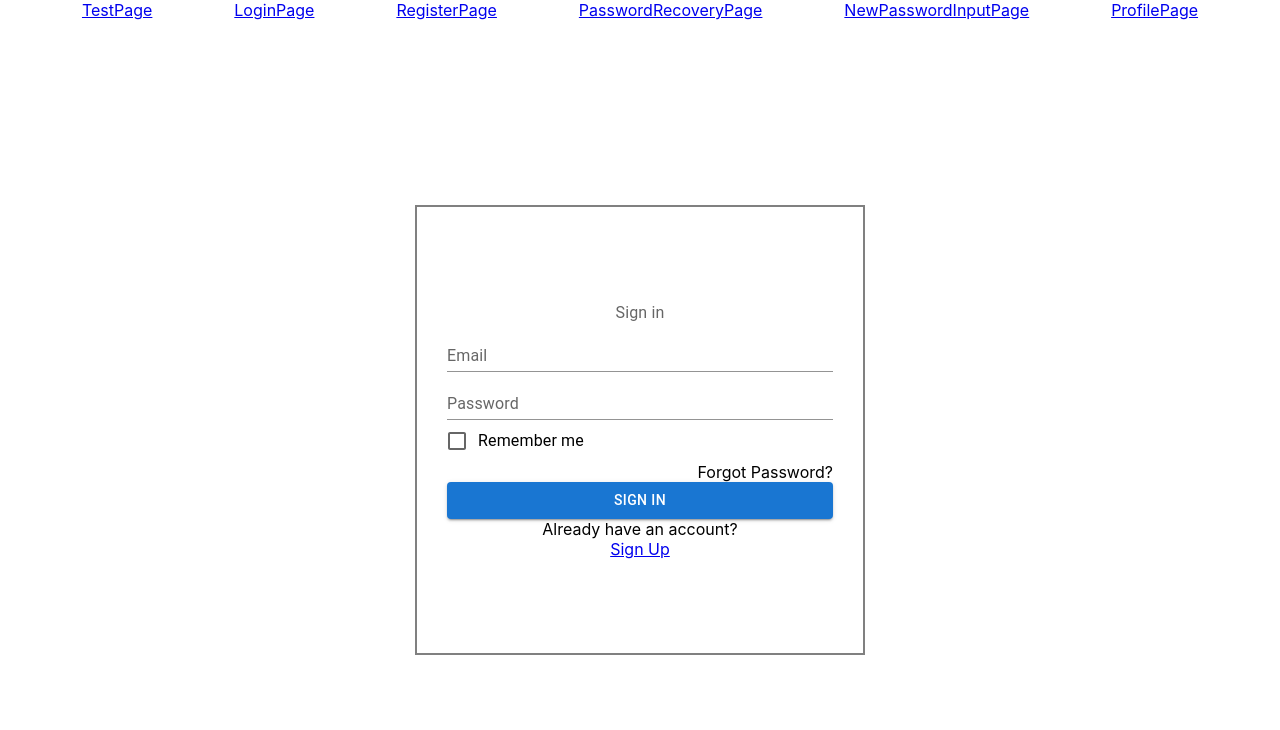
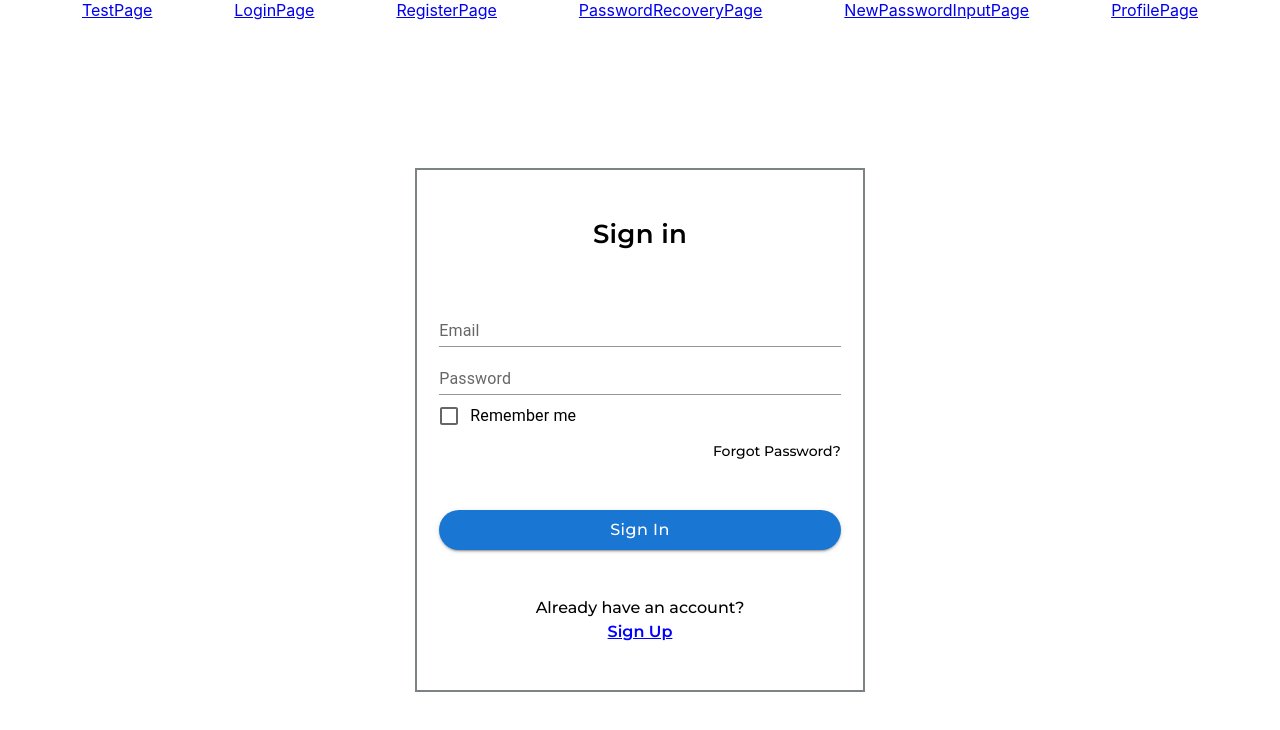
Before and after one commit to AndAndrew/cards, a React (Create React App) app: page /#/login in a window 1280 px wide. Shown: the top 730 px of the page. Built offline with nearby package versions, Linux system fonts and the light colour scheme.

Commit message:
feat: added font, some other styles

```diff
--- a/public/index.html
+++ b/public/index.html
@@ -25,6 +25,9 @@
       Learn how to configure a non-root public URL by running `npm run build`.
     -->
     <title>React App</title>
+    <link rel="preconnect" href="https://fonts.googleapis.com">
+    <link rel="preconnect" href="https://fonts.gstatic.com" crossorigin>
+    <link href="https://fonts.googleapis.com/css2?family=Montserrat:wght@100;200;300;400;500;600;700;800;900&display=swap" rel="stylesheet">
   </head>
   <body>
     <noscript>You need to enable JavaScript to run this app.</noscript>
--- a/src/common/styles/common.container.module.css
+++ b/src/common/styles/common.container.module.css
@@ -15,7 +15,7 @@
   justify-content: space-evenly;
 
   width: 450px;
-  min-height: 450px;
+  min-height: 520px;
 
-  border: 2px solid grey;
+  border: 2px solid #7c8385;
 }
--- a/src/features/auth/login/LoginPage.module.css
+++ b/src/features/auth/login/LoginPage.module.css
@@ -3,18 +3,29 @@
     flex-direction: column;
     justify-content: space-evenly;
 
-    margin: 0;
-    padding: 0 30px;
+    width: 90%;
+    min-height: 520px;
+
+    font-family: 'Montserrat';
+    font-size: 16px;
+    font-weight: 500;
+    line-height: 24px;
 }
 
 .forgotPass {
+    padding: 5px 0 50px 0;
+
+    font-size: 14px;
+    line-height: 18px;
     color: black;
     text-align: right;
     text-decoration: none;
 }
 
-.signInButton {
-    border-radius: 20px;
+.signUp {
+    font-size: 16px;
+    font-weight: 600;
+    color: blue;
 }
 
 .error {
--- a/src/features/auth/login/LoginPage.tsx
+++ b/src/features/auth/login/LoginPage.tsx
@@ -13,7 +13,7 @@ import { useFormik } from 'formik'
 import { Navigate } from 'react-router-dom'
 
 import { useAppDispatch, useAppSelector } from '../../../common/hooks/react-redux-hooks'
-import style from '../../../common/styles/common.container.module.css'
+import commonStyles from '../../../common/styles/common.container.module.css'
 import { LoginTC, setError } from '../authReducer'
 
 import styles from './LoginPage.module.css'
@@ -62,11 +62,20 @@ export const LoginPage = () => {
   }
 
   return (
-    <div className={style.AppContainer}>
-      <div className={style.personalInformationBlock}>
-        <form className={styles.form} onSubmit={formik.handleSubmit} onChange={formik.handleChange}>
-          <FormControl>
-            <FormLabel>Sign in</FormLabel>
+    <div className={commonStyles.AppContainer}>
+      <div className={commonStyles.personalInformationBlock}>
+        <form onSubmit={formik.handleSubmit} onChange={formik.handleChange}>
+          <FormControl className={styles.form}>
+            <FormLabel
+              style={{
+                fontFamily: 'Montserrat',
+                fontWeight: '600',
+                fontSize: '26px',
+                color: 'black',
+              }}
+            >
+              Sign in
+            </FormLabel>
             <FormGroup>
               {!formik.errors.email ? (
                 <TextField variant="standard" label="Email" {...formik.getFieldProps('email')} />
@@ -105,7 +114,13 @@ export const LoginPage = () => {
                 Forgot Password?
               </a>
               <Button
-                className={styles.signInButton}
+                style={{
+                  fontFamily: 'Montserrat',
+                  fontWeight: '500',
+                  borderRadius: '20px',
+                  fontSize: '16px',
+                  textTransform: 'capitalize',
+                }}
                 type={'submit'}
                 variant={'contained'}
                 color={'primary'}
@@ -115,10 +130,12 @@ export const LoginPage = () => {
             </FormGroup>
             {error && <div className={styles.error}>{error}</div>}
 
-            <span>Already have an account?</span>
-            <a className={styles.signUp} href={'RegisterPage#/register'}>
-              Sign Up
-            </a>
+            <div>
+              <div>Already have an account?</div>
+              <a className={styles.signUp} href={'RegisterPage#/register'}>
+                Sign Up
+              </a>
+            </div>
           </FormControl>
         </form>
       </div>
```
